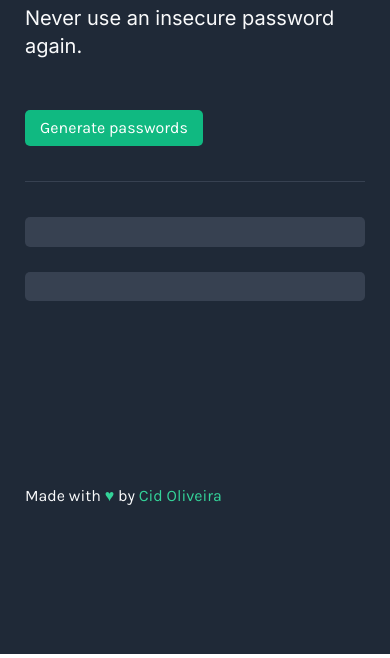
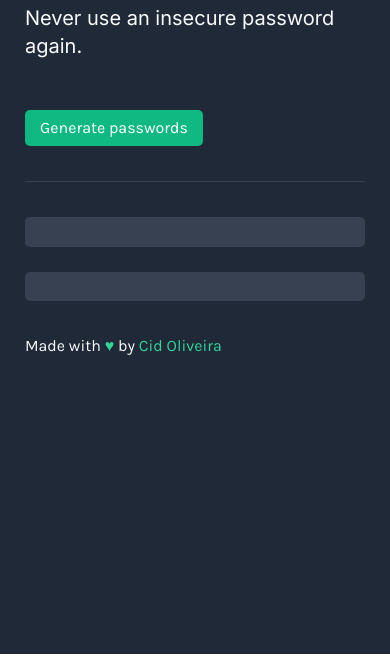
Before and after one commit to cidoliveira/password-generator, a plain HTML site: page index.html in a window 390 px wide. Shown: the part 186-844 px from the top of the page. Drawn offline with Linux system fonts and the light colour scheme.

Commit message:
removed footer spacing - #14

```diff
--- a/styles.css
+++ b/styles.css
@@ -180,8 +180,4 @@ a:active {
   .password {
     width: 340px;
   }
-
-  h3 {
-    bottom: 150px;
-  }
 }
```
